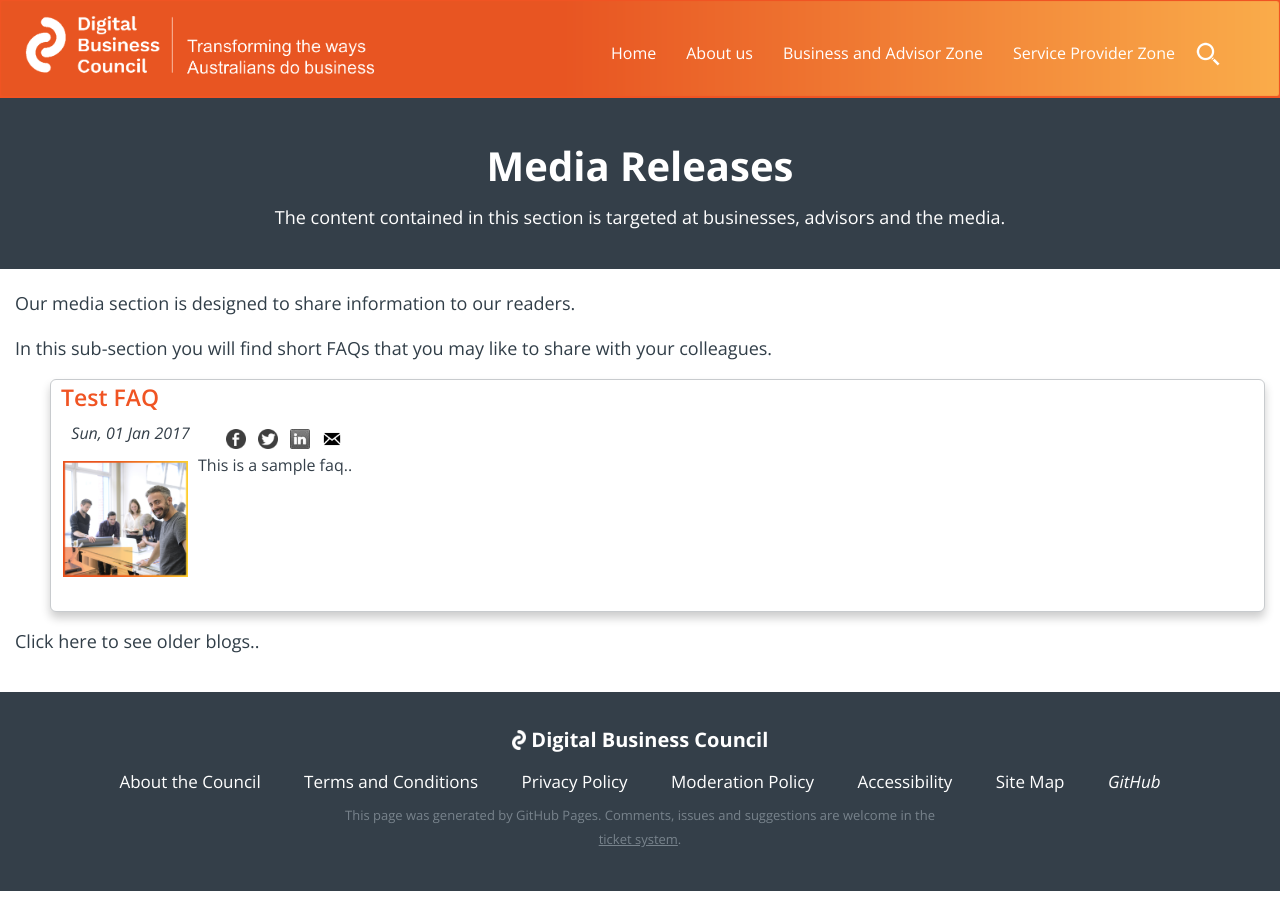
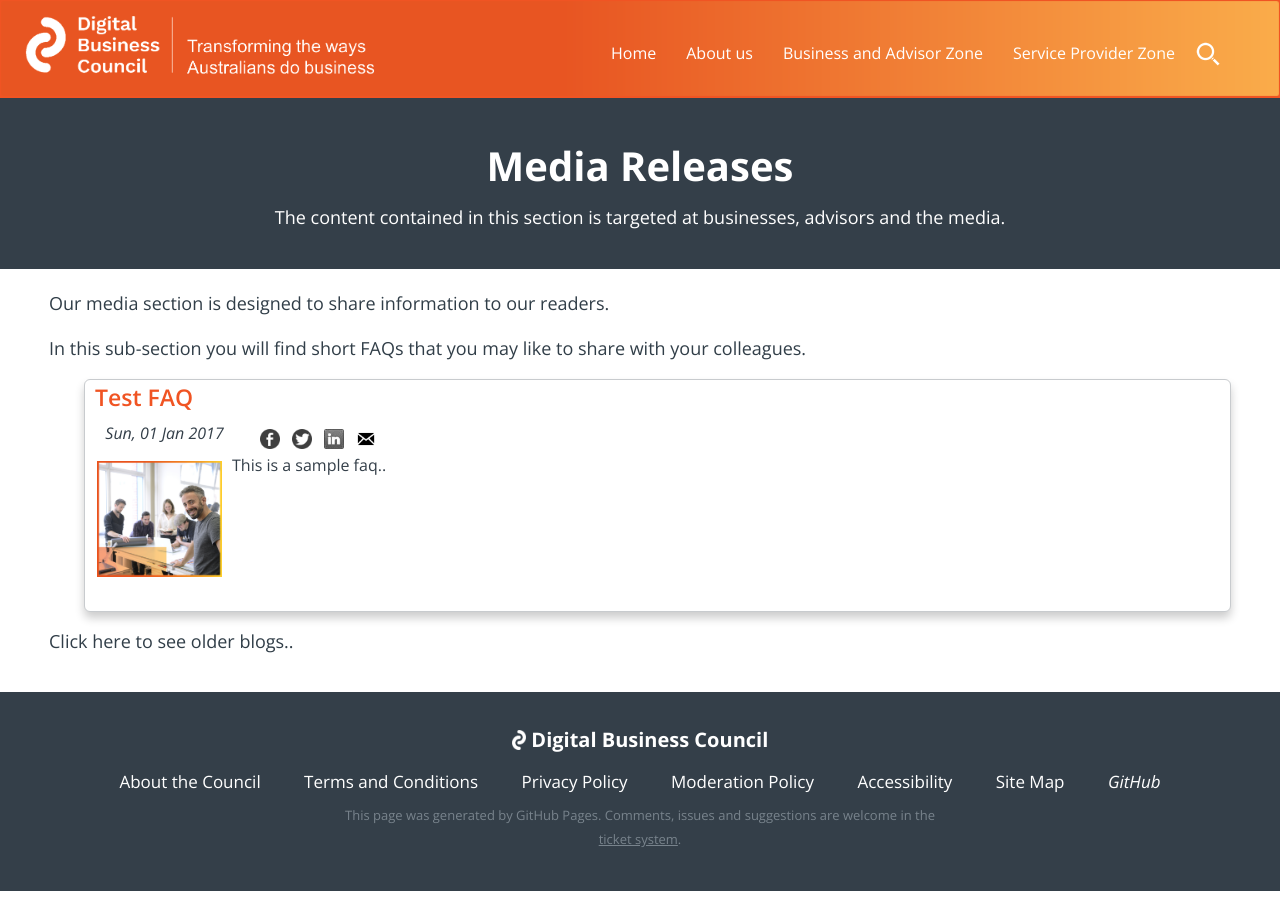
Before and after one commit to Digital-Business-Council/Digital-Business-Council.github.io, a Jekyll site: the page built from pages/business-zone/blogs/faq-landing-page.md, in a window 1280 px wide. Built offline with Jekyll 4.4.1, drawn with Linux system fonts in a browser that asks for light colours.

Commit message:
Update _common.scss

```diff
--- a/_sass/_common.scss
+++ b/_sass/_common.scss
@@ -36,7 +36,7 @@ img{
 }
 .main-content-blog{
   display: table;
-  max-width: 1300px;
+  max-width: 1212px;
   margin: 0 auto;
   padding: 0 15px;
 
```
